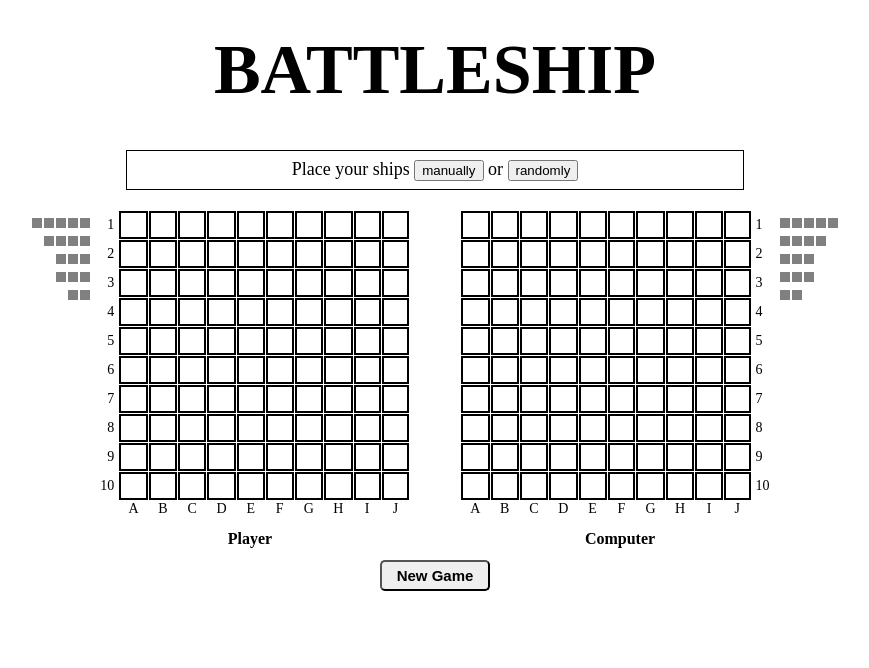
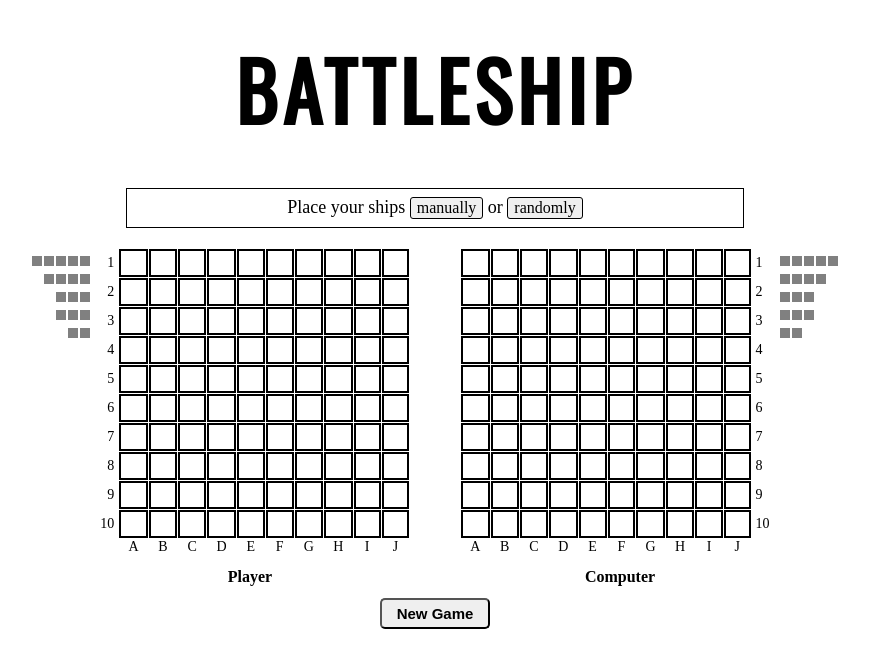
Before and after one commit to ccardonaguillen/battleship, a website built with webpack: page dist/index.html in a window 1280 px wide. Shown: the whole page, without its empty margins (205-1074 px from the left). Built offline with nearby package versions, Linux system fonts and the light colour scheme.

Commit message:
Minor style changes

```diff
--- a/dist/index.html
+++ b/dist/index.html
@@ -7,6 +7,9 @@
     <meta name="viewport" content="width=device-width, initial-scale=1.0">
     <title>Battleship</title>
     <link rel="stylesheet" href="style.css">
+    <link rel="preconnect" href="https://fonts.googleapis.com">
+    <link rel="preconnect" href="https://fonts.gstatic.com" crossorigin>
+    <link href="https://fonts.googleapis.com/css2?family=Oswald:wght@300;400&display=swap" rel="stylesheet">
     <script src="main.js" defer></script>
 </head>
 
--- a/dist/style.css
+++ b/dist/style.css
@@ -15,7 +15,9 @@
 header>h1 {
     text-align: center;
     margin: 0;
-    font-size: 7rem;
+    font-size: 8rem;
+    font-family: 'Oswald', sans-serif;
+    letter-spacing: 0.5rem;
     margin-top: 3rem;
     margin-bottom: 4rem;
 }
@@ -24,6 +26,15 @@
     display: flex;
     flex-direction: column;
     align-items: center;
+}
+
+#manual-button,
+#random-button {
+    appearance: none;
+    border-radius: 3px;
+    border: 1px solid black;
+    font-size: 1.6rem;
+    font-family: "Liberation Serif";
 }
 
 #new-game-button {
```
Also changed, not shown: README.md.
